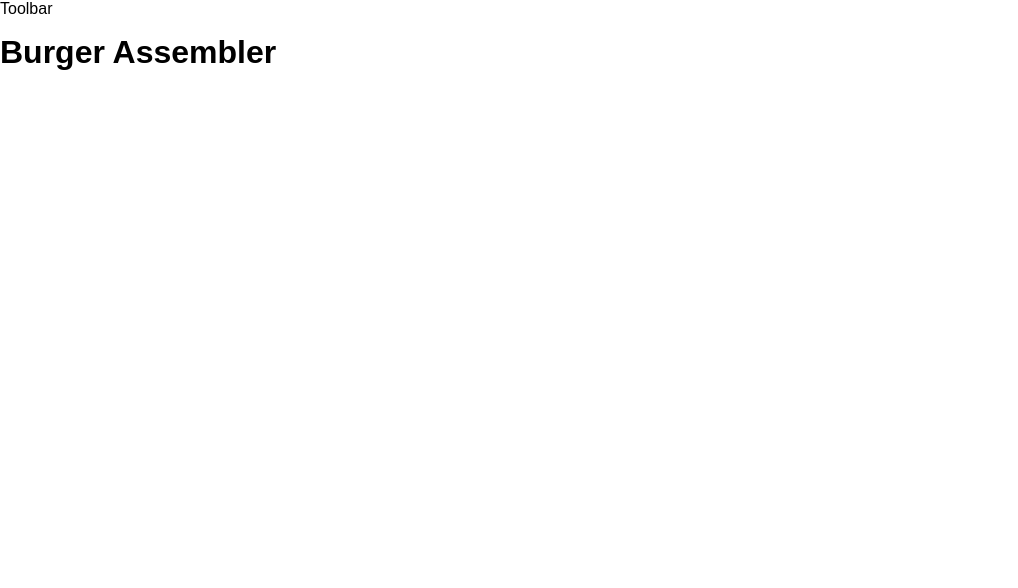
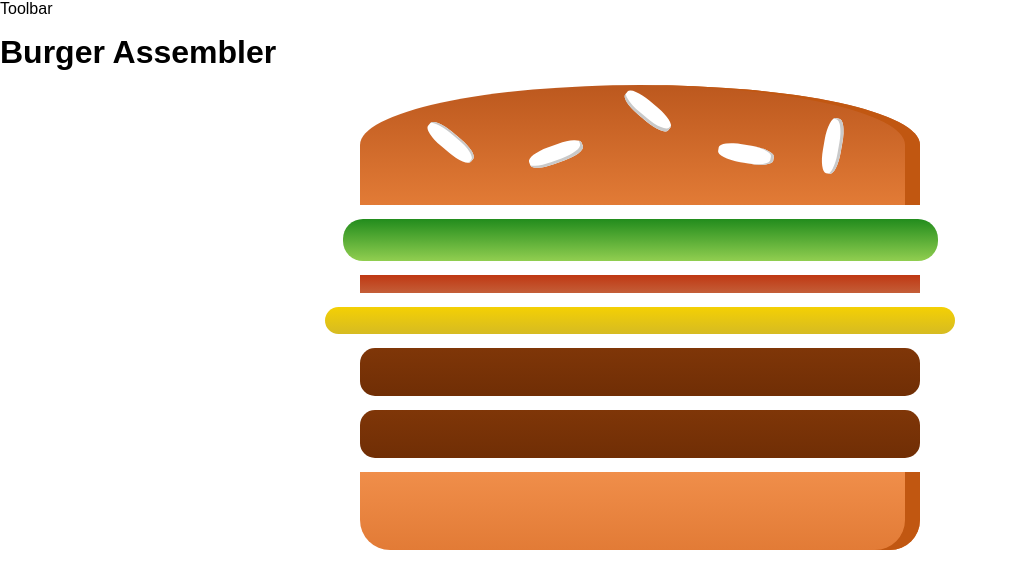
Before and after one commit to Rzublin/burger-assembler, a React (Create React App) app: page / in a window 1280 px wide. Shown: the top 588 px of the page, without its empty margins (0-1018 px from the left). Built offline with nearby package versions, Linux system fonts and the light colour scheme; a web font is replaced by a local one.

Commit message:
feat: add burger builder

```diff
--- a/src/App.css
+++ b/src/App.css
@@ -5,6 +5,6 @@
 }
 
 body {
+  font-family: "Noto Sans TC", sans-serif;
   font-family: "Muli", sans-serif;
-  font-family: "Noto Sans TC", sans-serif;
 }
--- a/src/App.js
+++ b/src/App.js
@@ -1,11 +1,13 @@
 import React from "react";
 import Layout from "./components/layout/Layout";
 import "./App.css";
+import BurgerBuilder from "./containers/BurgerBuilder/BurgerBuilder";
 
 function App() {
   return (
     <Layout>
       <h1>Burger Assembler</h1>
+      <BurgerBuilder />
     </Layout>
   );
 }
--- a/src/components/Burger/Burger.js
+++ b/src/components/Burger/Burger.js
@@ -0,0 +1,25 @@
+import React from "react";
+import styles from "./Burger.module.css";
+import BurgerIngredient from "./BurgerIngredient/BurgerIngredient";
+import PropTypes from "prop-types";
+
+function Burger({ ingredients }) {
+  return (
+    <div className={styles.burger}>
+      <BurgerIngredient type="bread-top" />
+      {ingredients.map(({ quantity, type }) => {
+        return [...Array(quantity)].map((_, i) => (
+          <BurgerIngredient type={type} key={type + i} />
+        ));
+      })}
+
+      <BurgerIngredient type="bread-bottom" />
+    </div>
+  );
+}
+
+Burger.propTypes = {
+  ingredients: PropTypes.array.isRequired,
+};
+
+export default Burger;
--- /dev/null
+++ b/src/components/Burger/Burger.module.css
@@ -0,0 +1,31 @@
+.burger {
+  width: 100%;
+  margin: auto;
+  height: 250px;
+  overflow: hidden;
+  text-align: center;
+  font-weight: bold;
+  font-family: "Noto Sans TC", sans-serif;
+  font-size: 1.2rem;
+}
+
+@media (min-width: 500px) and (min-height: 400px) {
+  .burger {
+    width: 350px;
+    height: 300px;
+  }
+}
+
+@media (min-width: 500px) and (min-height: 401px) {
+  .burger {
+    width: 450px;
+    height: 400px;
+  }
+}
+
+@media (min-width: 1000px) and (min-height: 700px) {
+  .burger {
+    width: 700px;
+    height: 600px;
+  }
+}
--- a/src/components/Burger/BurgerIngredient/BurgerIngredient.js
+++ b/src/components/Burger/BurgerIngredient/BurgerIngredient.js
@@ -20,7 +20,7 @@ function BurgerIngredient({ type }) {
     case "meat":
       ingredient = <div className={styles.Meat}></div>;
       break;
-    case "Cheese":
+    case "cheese":
       ingredient = <div className={styles.Cheese}></div>;
       break;
     case "salad":
--- /dev/null
+++ b/src/containers/BurgerBuilder/BurgerBuilder.js
@@ -0,0 +1,30 @@
+import React, { useState } from "react";
+import Burger from "../../components/Burger/Burger";
+
+function BurgerBuilder() {
+  const [ingredients, setIngredients] = useState([
+    {
+      type: "salad",
+      quantity: 1,
+    },
+    {
+      type: "bacon",
+      quantity: 1,
+    },
+    {
+      type: "cheese",
+      quantity: 1,
+    },
+    {
+      type: "meat",
+      quantity: 2,
+    },
+  ]);
+  return (
+    <div>
+      <Burger ingredients={ingredients} />
+    </div>
+  );
+}
+
+export default BurgerBuilder;
```
